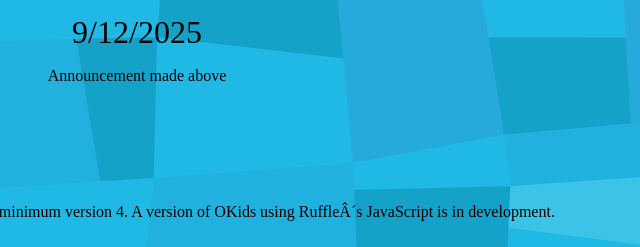
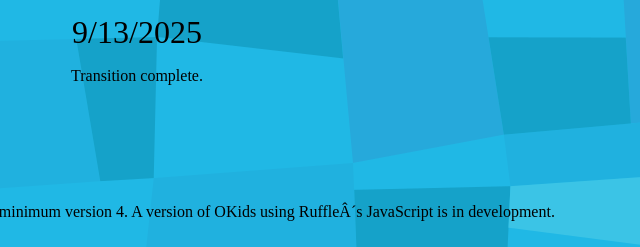
Before and after one commit to TheGameSystems/OKids, a plain HTML site: page index.html in a window 1280 px wide. Shown: the part 313-560 px from the top of the page, 503-1143 px from the left. Drawn offline with Linux system fonts and the light colour scheme; files whose address does not match are found by name.

Commit message:
Update index.html

```diff
--- a/index.html
+++ b/index.html
@@ -42,8 +42,8 @@ function FP_getObjectByID(id,o) {//v1.0
 <p align="center"><font size="6">The transition out of beta has been completed! Please report any bugs you see.</font></p>
 <p align="center">&nbsp;</p>
 <p align="center"><font size="6">Update Log:</font></p>
-<p align="center"><font size="6">9/12/2025</font></p>
-<p align="center">Announcement made above</p>
+<p align="center"><font size="6">9/13/2025</font></p>
+<p align="center">Transition complete.</p>
 <p align="center">&nbsp;</p>
 <p align="center">&nbsp;</p>
 <p align="center">&nbsp;</p>
```
